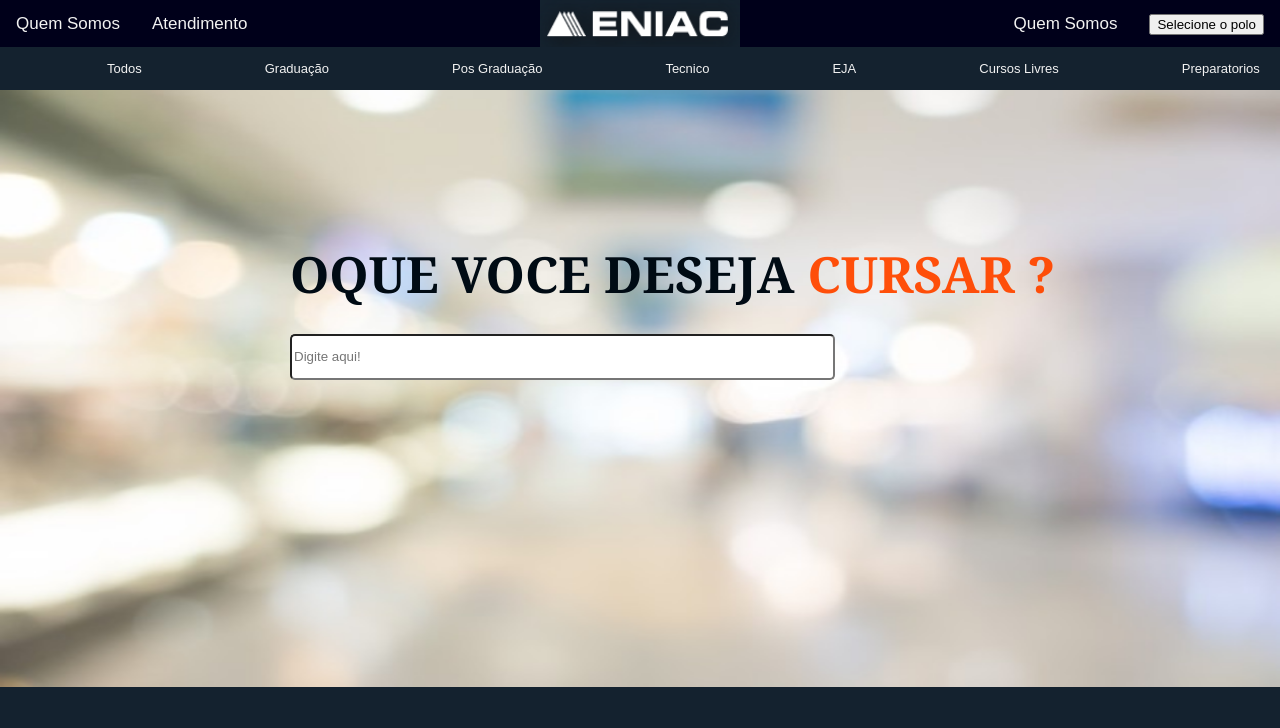
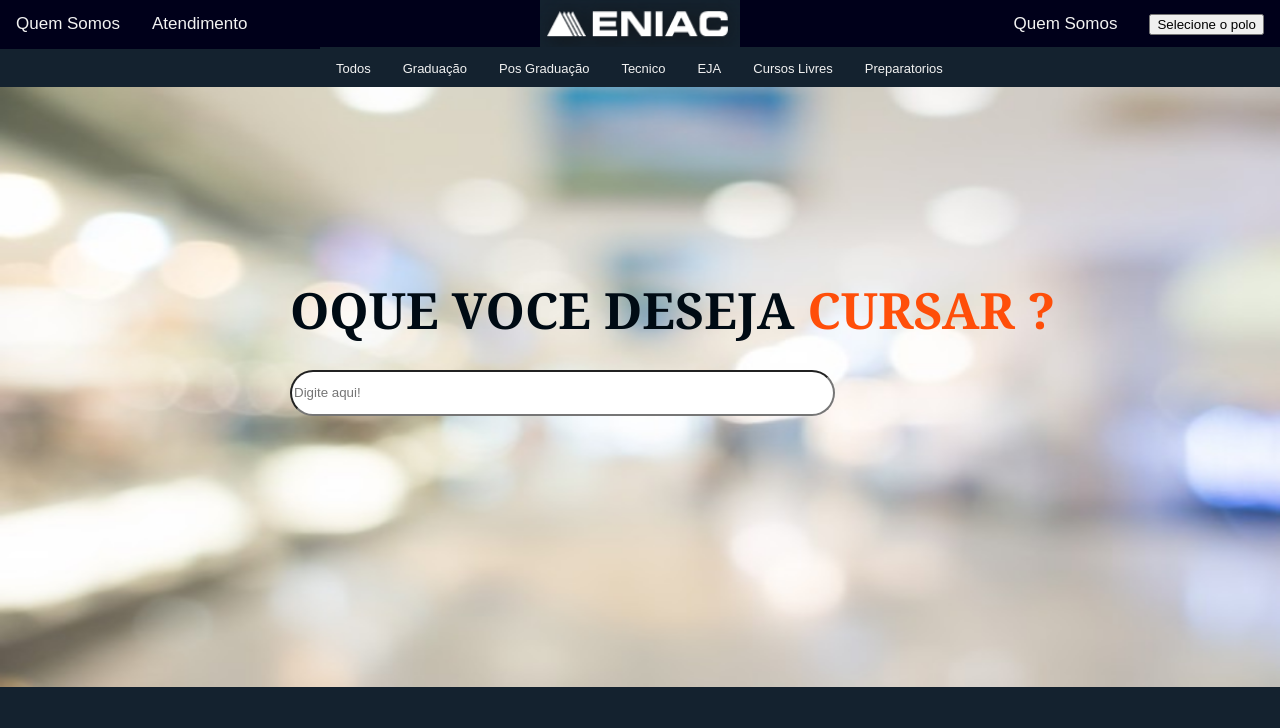
Before and after one commit to devrmg/exercicios-facul, a plain HTML site: page index.html in a window 1280 px wide. Shown: the top 728 px of the page. Drawn offline with Linux system fonts and the light colour scheme.

Commit message:
texto menu

```diff
--- a/css/style.css
+++ b/css/style.css
@@ -9,8 +9,7 @@ body {
 /* Banner e Texto do Banner e Input */
 
   .container {
-    position: static;
-    top: 10%;
+    position: relative;top: 10%;
   }
 
   #image {
@@ -34,7 +33,7 @@ body {
   }
 input {
   -webkit-border-radius: 50px;
-border-radius: 5px;
+border-radius: 50px;
 
   height: 40px;
     outline: 0;
@@ -93,9 +92,10 @@ article{margin: 30px 30px 30px 30px;}
 /* menu  2*/
 #nav {
     top: 47px;
+    margin-left: 25%;
+
 }
 .navbar {
-
   overflow: hidden;
   background-color:#14222f;
   position: fixed;
@@ -111,7 +111,7 @@ article{margin: 30px 30px 30px 30px;}
 
   text-decoration: none;
   font-size: 13px;
-  margin-left:7em;
+
 }
 
 /* Rodape */
```
